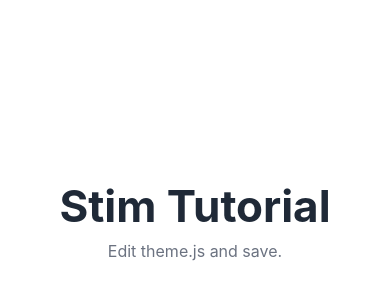
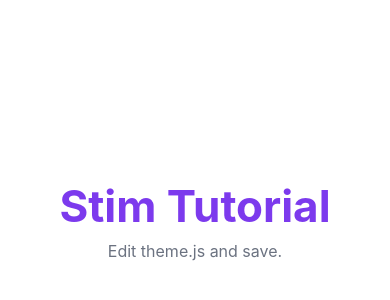
Before and after one commit to appandflow/stim-tutorial, a React Native app: screen / in a window 390 px wide. Shown: the part 202-502 px from the top of the page. Built offline with nearby package versions, Linux system fonts and the light colour scheme.

Commit message:
Make the title purple
First iOS build took 31.8s from the Stim cache; the second worktree's first iOS build was also a cache hit, in 37s.

```diff
--- a/theme.js
+++ b/theme.js
@@ -1,2 +1,2 @@
-export const titleColor = '#1f2937';
+export const titleColor = '#7c3aed';
 export const backgroundColor = '#ffffff';
```
